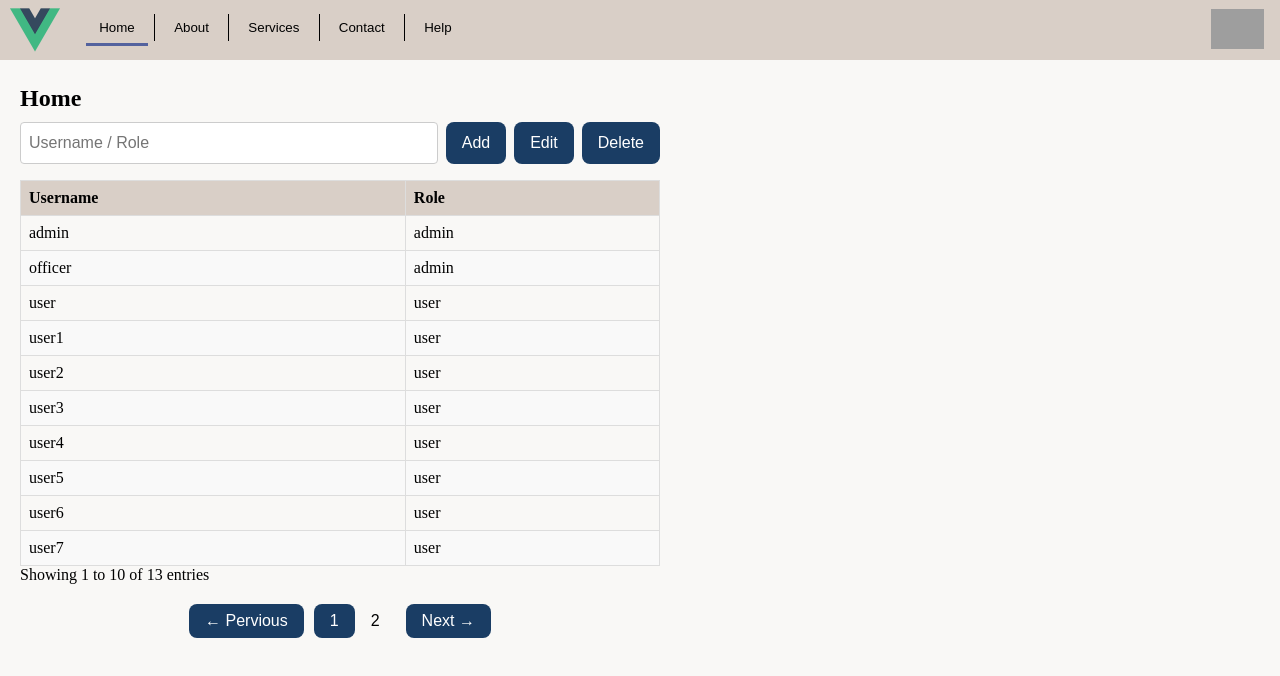
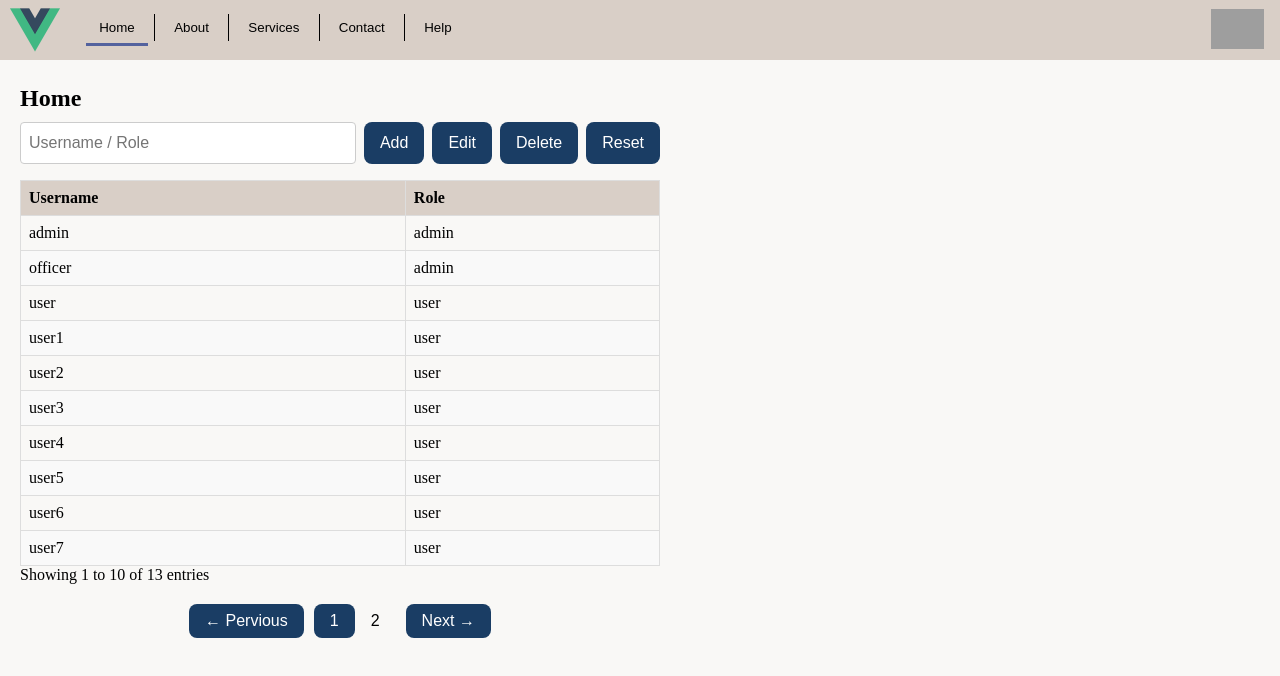
Before and after one commit to harrycwa127/vuejs_learning, a Vue app: page /#/home/users in a window 1280 px wide. Shown: the top 676 px of the page. Built offline with nearby package versions, Linux system fonts and the light colour scheme; grey boxes are pictures that could not be loaded.

Commit message:
add reset User to default

```diff
--- a/src/components/appContentViews/ServicesView.vue
+++ b/src/components/appContentViews/ServicesView.vue
@@ -6,6 +6,7 @@
       <li>Add New User</li>
       <li>Edit User</li>
       <li>Delete User</li>
+      <li>Reset Users to Default</li>
       <li>About This Website</li>
       <li>Contact Information</li>
     </ul>
--- a/src/components/appContentViews/UsersView.vue
+++ b/src/components/appContentViews/UsersView.vue
@@ -5,6 +5,7 @@
 			<button class="add-btn" @click="addUser">Add</button>
 			<button class="edit-btn" @click="editUser">Edit</button>
 			<button class="del-btn" @click="delUser">Delete</button>
+			<button class="reset-btn" @click="resetUser">Reset</button>
 		</div>
 		<div v-if="filteredAccounts.length > 0">
 			<UserTable ref="userTable" :accounts="paginatedAccounts" :items-per-page="itemsPerPage"/>
@@ -100,6 +101,12 @@ export default {
 			localStorage.users = JSON.stringify(this.accounts);
 			// showSuccess();
 		},
+		resetUser() {
+			localStorage.removeItem('users');
+			this.accounts = [...accounts];
+			this.$refs.userTable.selectedUsers = [];
+			// showSuccess();
+		},
 		showError() {
 			// toastRef.value.showToast('提交失敗，請稍後再試', 'error')
 		}
```
